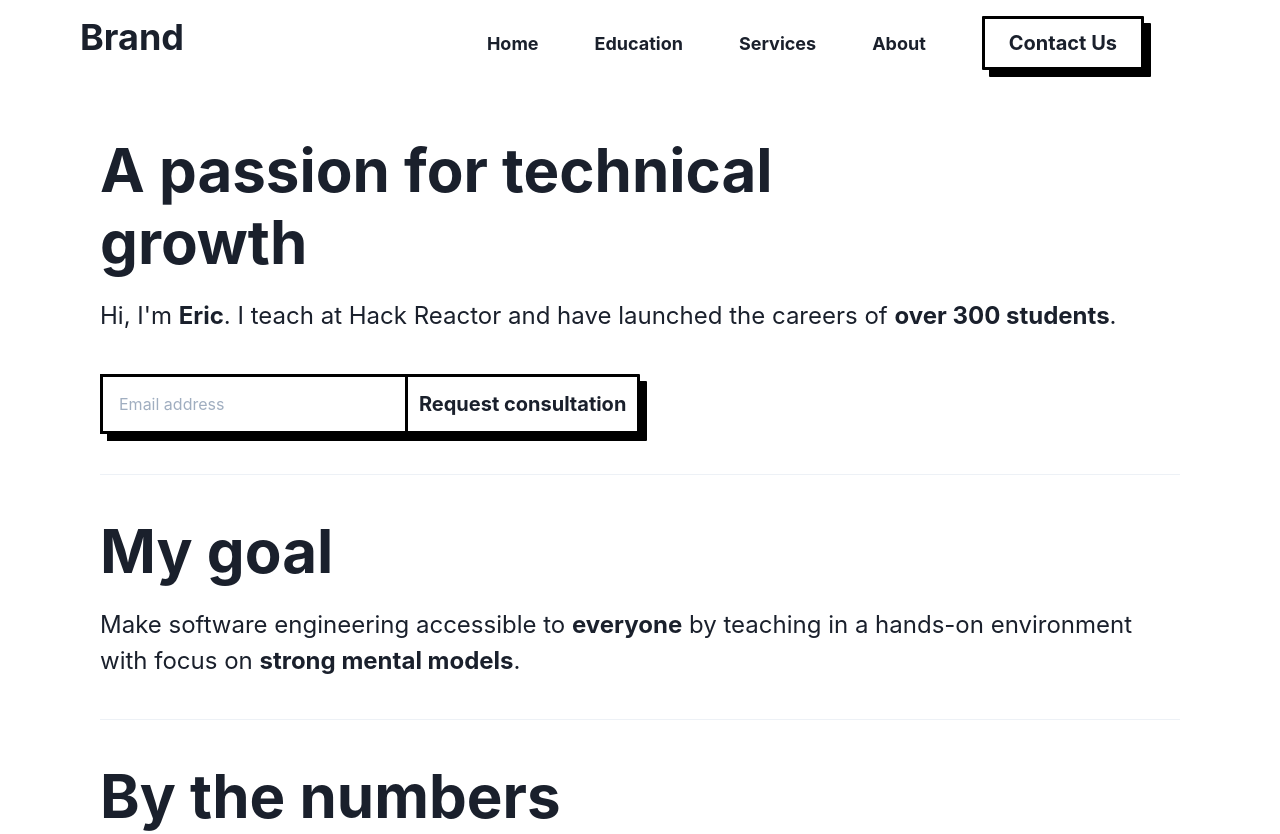
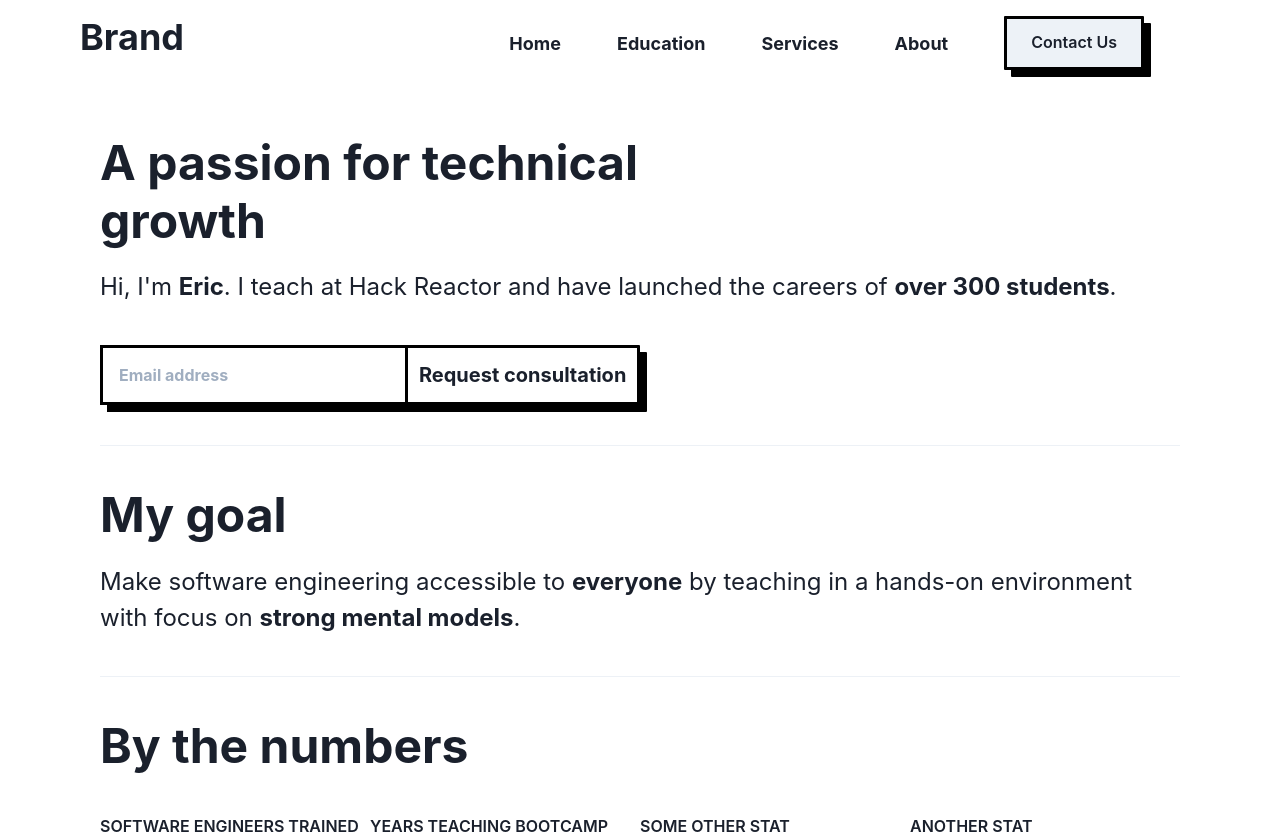
Before and after one commit to eric-do/business-app, a Next.js app: page /about in a window 1280 px wide. Shown: the top 834 px of the page. Built offline with nearby package versions, Linux system fonts and the light colour scheme.

Commit message:
Implement layered styles

```diff
--- a/components/common/Navbar/Navbar.tsx
+++ b/components/common/Navbar/Navbar.tsx
@@ -138,7 +138,7 @@ const DesktopNav = () => {
         src='/contact'
       >
         <Button
-          variant='with-shadow'
+          layerStyle='with-shadow'
           p={6}
         >
           {contact}
@@ -183,7 +183,7 @@ const MobileNav = ({ onToggle }: { onToggle: () => void }) => {
           <Button
             alignSelf='center'
             onClick={onToggle}
-            variant='with-shadow'
+            layerStyle='with-shadow'
           >
             {contact}
           </Button>
--- a/components/pages/about/PageSection.tsx
+++ b/components/pages/about/PageSection.tsx
@@ -8,12 +8,12 @@ export const SectionTitle = ({ title }: { title: string }) => {
       as='h1'
       fontSize={{
         base: '3xl',
-        md: '6xl',
+        md: '5xl',
       }}
       fontWeight={700}
       w={{
         base: '100%',
-        md: '70%',
+        md: '65%',
       }}
     >
       {title}
--- a/components/pages/home/DesktopConsultation.tsx
+++ b/components/pages/home/DesktopConsultation.tsx
@@ -16,7 +16,7 @@ const DesktopConsultation = () => {
           bg={'white'}
           borderWidth={3}
           borderColor='black'
-          variant={'with-shadow'}
+          layerStyle='with-shadow'
           height='60px'
           w='60%'
           placeholder='Email address'
@@ -24,7 +24,8 @@ const DesktopConsultation = () => {
         <Button
           w='auto'
           height='60px'
-          variant={'with-shadow'}
+          layerStyle='with-shadow'
+          variant='with-shadow'
         >
           Request consultation
         </Button>
--- a/components/pages/home/MobileConsultation.tsx
+++ b/components/pages/home/MobileConsultation.tsx
@@ -19,11 +19,11 @@ const MobileConsultation = () => {
           bg={'white'}
           borderWidth={3}
           borderColor='black'
-          variant={'with-shadow'}
+          layerStyle='with-shadow'
           placeholder='Email address'
         />
         <Button
-          variant={'with-shadow'}
+          layerStyle='with-shadow'
         >
           Request consultation
         </Button>
--- a/components/pages/home/SellingPoint.tsx
+++ b/components/pages/home/SellingPoint.tsx
@@ -45,7 +45,7 @@ const SellingPoint = ({ title, description }: Props) => {
         src='/education'
       >
         <Button
-          variant='with-shadow'
+          layerStyle='with-shadow'
           p={7}
           width='auto'
         >
--- a/theme/components/button.ts
+++ b/theme/components/button.ts
@@ -16,6 +16,13 @@ const theme = {
       boxShadow: '7px 7px 0px black',
       fontWeight: 700,
       fontSize: 'xl',
+      bgColor: 'white'
+    },
+    'call-to-action': {
+      boxShadow: '7px 7px 0px black',
+      fontWeight: 700,
+      fontSize: 'xl',
+      bgColor: 'lightblue'
     },
     'ghost': {
       borderWidth: 0
--- a/theme/foundations/layers.ts
+++ b/theme/foundations/layers.ts
@@ -1,11 +1,11 @@
 const theme = {
   'with-shadow': {
+    fontSize: 'xl',
+    bgColor: 'white',
+    fontWeight: 700,
+    borderWidth: 3,
+    borderColor: 'black',
     boxShadow: '7px 7px 0px black',
-    fontWeight: 700,
-    fontSize: 'xl',
-    borderColor: 'black',
-    bgColor: 'white',
-    borderWidth: 3,
   },
 };
 
```
